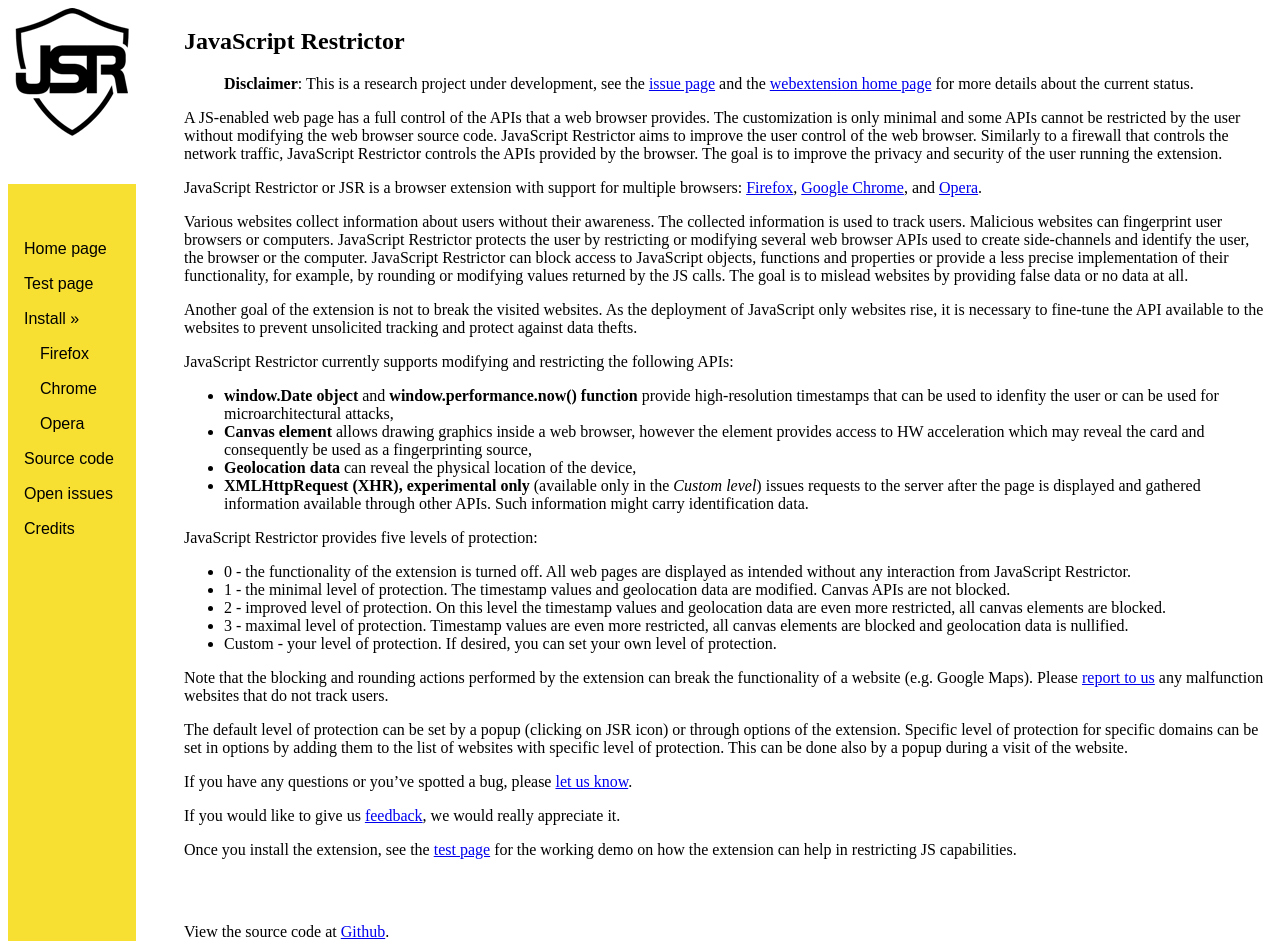
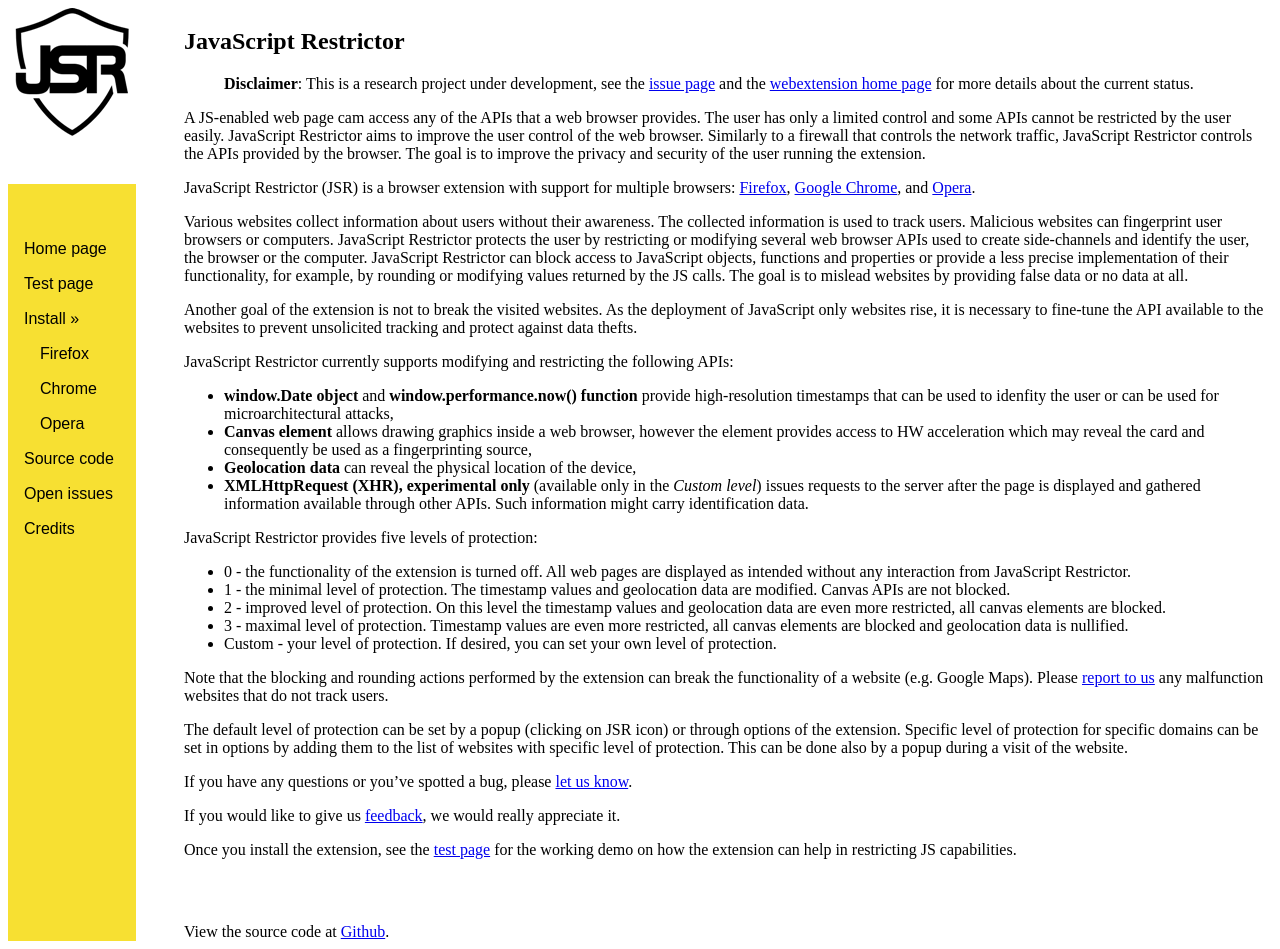
Before and after one commit to polcak/jsrestrictor, a Jekyll site: the page built from docs/index.md, in a window 1280 px wide. Built offline with Jekyll 4.4.1, drawn with Linux system fonts in a browser that asks for light colours; our own code applies the rules of GitHub Pages for plain Markdown files.

Commit message:
web index intro rephrased

```diff
--- a/docs/index.md
+++ b/docs/index.md
@@ -1,8 +1,8 @@
 > **Disclaimer**: This is a research project under development, see the [issue page](https://github.com/polcak/jsrestrictor/issues) and the [webextension home page](https://polcak.github.io/jsrestrictor/) for more details about the current status.
 
-A JS-enabled web page has a full control of the APIs that a web browser provides. The customization is only minimal and some APIs cannot be restricted by the user without modifying the web browser source code. JavaScript Restrictor aims to improve the user control of the web browser. Similarly to a firewall that controls the network traffic, JavaScript Restrictor controls the APIs provided by the browser. The goal is to improve the privacy and security of the user running the extension.
+A JS-enabled web page cam access any of the APIs that a web browser provides. The user has only a limited control and some APIs cannot be restricted by the user easily. JavaScript Restrictor aims to improve the user control of the web browser. Similarly to a firewall that controls the network traffic, JavaScript Restrictor controls the APIs provided by the browser. The goal is to improve the privacy and security of the user running the extension.
 
-JavaScript Restrictor or JSR is a browser extension with support for multiple browsers: [Firefox](https://addons.mozilla.org/cs/firefox/addon/javascript-restrictor/), [Google Chrome](https://chrome.google.com/webstore/detail/javascript-restrictor/ammoloihpcbognfddfjcljgembpibcmb), and [Opera](https://addons.opera.com/en/extensions/details/javascript-restrictor/).
+JavaScript Restrictor (JSR) is a browser extension with support for multiple browsers: [Firefox](https://addons.mozilla.org/cs/firefox/addon/javascript-restrictor/), [Google Chrome](https://chrome.google.com/webstore/detail/javascript-restrictor/ammoloihpcbognfddfjcljgembpibcmb), and [Opera](https://addons.opera.com/en/extensions/details/javascript-restrictor/).
 
 Various websites collect information about users without their awareness. The collected information is used to track users. Malicious websites can fingerprint user browsers or computers. JavaScript Restrictor protects the user by restricting or modifying several web browser APIs used to create side-channels and identify the user, the browser or the computer. JavaScript Restrictor can block access to JavaScript objects, functions and properties or provide a less precise implementation of their functionality, for example, by rounding or modifying values returned by the JS calls. The goal is to mislead websites by providing false data or no data at all.
 
```
